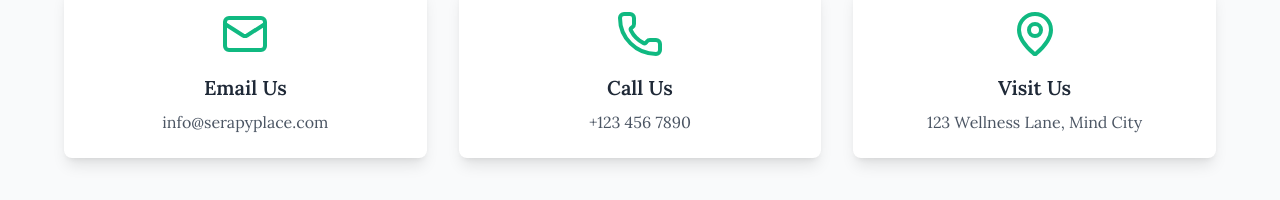
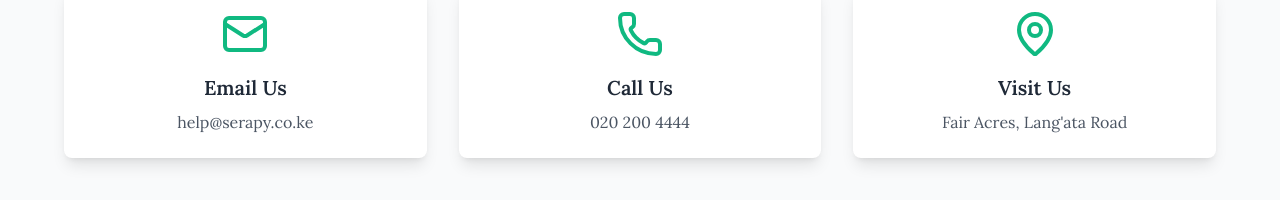
Before and after one commit to collinskrotich/serapy_place, a Next.js app: page / in a window 1280 px wide. Shown: the part 3660-3860 px from the top of the page. Built offline with nearby package versions, Linux system fonts and the light colour scheme; a web font is replaced by a local one.

Commit message:
update contact details on homepage

```diff
--- a/app/homepage/components/Contact.tsx
+++ b/app/homepage/components/Contact.tsx
@@ -19,21 +19,21 @@
                 <div className="bg-white p-6 cursor-pointer rounded-lg shadow-lg text-center hover:shadow-xl transition-shadow duration-300">
                     <Mail className="text-emerald-500 w-12 h-12 mx-auto mb-4" />
                     <h3 className="text-xl font-semibold text-gray-800">Email Us</h3>
-                    <p className="mt-2 text-gray-600">info@serapyplace.com</p>
+                    <p className="mt-2 text-gray-600">help@serapy.co.ke</p>
                 </div>
 
                 {/* Contact Item: Phone */}
                 <div className="bg-white p-6 cursor-pointer rounded-lg shadow-lg text-center hover:shadow-xl transition-shadow duration-300">
                     <Phone className="text-emerald-500 w-12 h-12 mx-auto mb-4" />
                     <h3 className="text-xl font-semibold text-gray-800">Call Us</h3>
-                    <p className="mt-2 text-gray-600">+123 456 7890</p>
+                    <p className="mt-2 text-gray-600">020 200 4444</p>
                 </div>
 
                 {/* Contact Item: Location */}
                 <div className="bg-white p-6 cursor-pointer rounded-lg shadow-lg text-center hover:shadow-xl transition-shadow duration-300">
                     <MapPin className="text-emerald-500 w-12 h-12 mx-auto mb-4" />
                     <h3 className="text-xl font-semibold text-gray-800">Visit Us</h3>
-                    <p className="mt-2 text-gray-600">123 Wellness Lane, Mind City</p>
+                    <p className="mt-2 text-gray-600">Fair Acres, Lang&apos;ata Road</p>
                 </div>
             </div>
 
```
